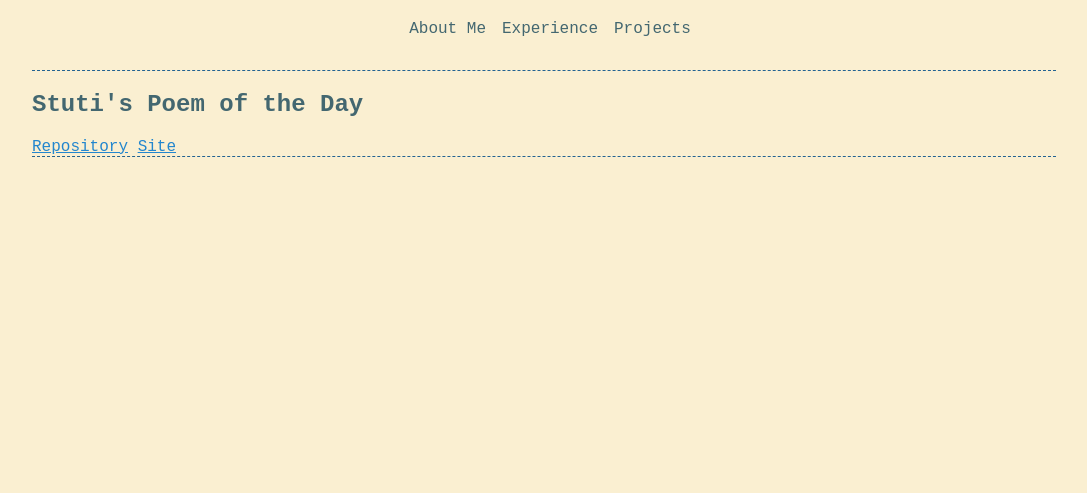
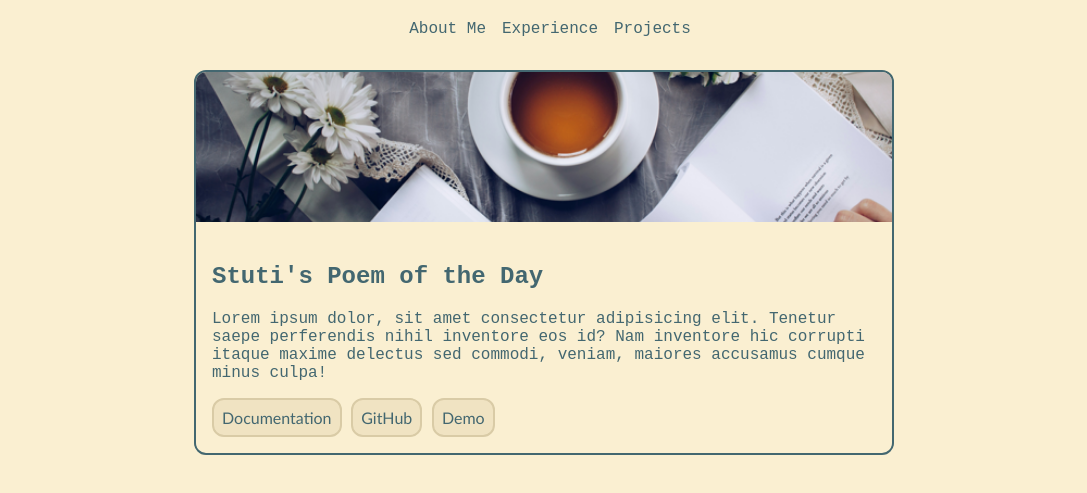
Before and after one commit to YatesyTea/YatesyTea.github.io, an Astro site: page /projects in a window 1280 px wide. Shown: the part 63-556 px from the top of the page, without its empty margins (96-1183 px from the left). Built offline with nearby package versions, Linux system fonts and the light colour scheme; Astro itself is replaced by a stand-in of ours.

Commit message:
Add a project view collection

```diff
--- a/src/components/linkBadge.astro
+++ b/src/components/linkBadge.astro
@@ -1,23 +1,15 @@
 ---
 interface Props {
-  icon: string;
+  icon?: string;
   text: string;
   link: string;
 }
 
-
 const { icon, text, link } = Astro.props;
 ---
-<div
-  class="link-badge"
-  @onClick={() => window.open(link, '_blank')}
->
-  <img
-    src={icon}
-    alt=""
-    width="14px"
-    aria-hidden="true"
-  />
+
+<div class="link-badge" @onClick={() => window.open(link, "_blank")}>
+  {icon && <img src={icon} alt="" width="14px" aria-hidden="true" />}
   <p>{text}</p>
 </div>
 
@@ -37,7 +29,7 @@ const { icon, text, link } = Astro.props;
   .link-badge p {
     margin: 0;
     text-decoration: none;
-  font-family: 'Trebuchet MS', sans-serif;
+    font-family: "Trebuchet MS", sans-serif;
   }
 
   .link-badge img {
@@ -50,5 +42,4 @@ const { icon, text, link } = Astro.props;
     border-color: var(--border-link-badge-hover);
     color: var(--border-link-badge-hover);
   }
-
 </style>
--- /dev/null
+++ b/src/components/projectDisplay.astro
@@ -0,0 +1,41 @@
+---
+import LinkBadge from "./linkBadge.astro";
+
+interface Props {
+  title: string;
+  description: string;
+  image: { src: string; alt: string };
+  links: { docLink: string; ghLink?: string; demoLink?: string };
+}
+const { title, description, image, links } = Astro.props;
+const { docLink, ghLink, demoLink } = links;
+---
+
+<div class="project-display">
+  <img src={image.src} alt={image.alt} />
+  <div class="project-info">
+    <h2>{title}</h2>
+    <p>{description}</p>
+    {docLink && <LinkBadge text="Documentation" link={docLink} />}
+    {ghLink && <LinkBadge text="GitHub" link={ghLink} />}
+    {demoLink && <LinkBadge text="Demo" link={demoLink} />}
+  </div>
+</div>
+
+<style>
+  img {
+    width: 100%;
+    height: 150px;
+    object-fit: cover;
+  }
+
+  .project-display {
+    border-radius: 12px;
+    border: 2px solid;
+    overflow: hidden;
+  }
+
+  .project-info {
+    padding: 16px;
+  }
+</style>
--- a/src/pages/projects.astro
+++ b/src/pages/projects.astro
@@ -1,13 +1,24 @@
 ---
-import Layout from '../layouts/Layout.astro';
+import Layout from "../layouts/Layout.astro";
+import ProjectDisplay from "../components/projectDisplay.astro";
+import thoughtCatalog from "../assets/thought-catalogue.png";
 ---
 
 <Layout>
-  <main class="w-80">
-    <div class="dotted-section">
-      <h2>Stuti's Poem of the Day</h2>
-      <a href="https://github.com/YatesyTea/stooti-poems-v2">Repository</a>
-      <a href="https://stooti-poems.fly.dev/">Site</a>
-    </div>
+  <main class="w-80 mt-1">
+      <ProjectDisplay
+        title="Stuti's Poem of the Day"
+        description="Lorem ipsum dolor, sit amet consectetur adipisicing elit. Tenetur saepe perferendis nihil inventore eos id? Nam inventore hic corrupti itaque maxime delectus sed commodi, veniam, maiores accusamus cumque minus culpa!"
+        image={{src: thoughtCatalog.src, alt: "Photo by Thought-Catalog on Unsplash"}}
+        links={{ docLink: "./stuti-poem-of-the-day", ghLink: "https://github.com/YatesyTea/stooti-poems-v2", demoLink: "https://stooti-poems.fly.dev/" }}
+      />
   </main>
 </Layout>
+
+<style>
+  main {
+    margin-left: auto;
+    margin-right: auto;
+    width: clamp(400px, 80%, 700px);
+  }
+</style>
```
Also changed, not shown: src/assets/thought-catalogue.png (added). Lines whose indentation alone changed are shown as unchanged.
